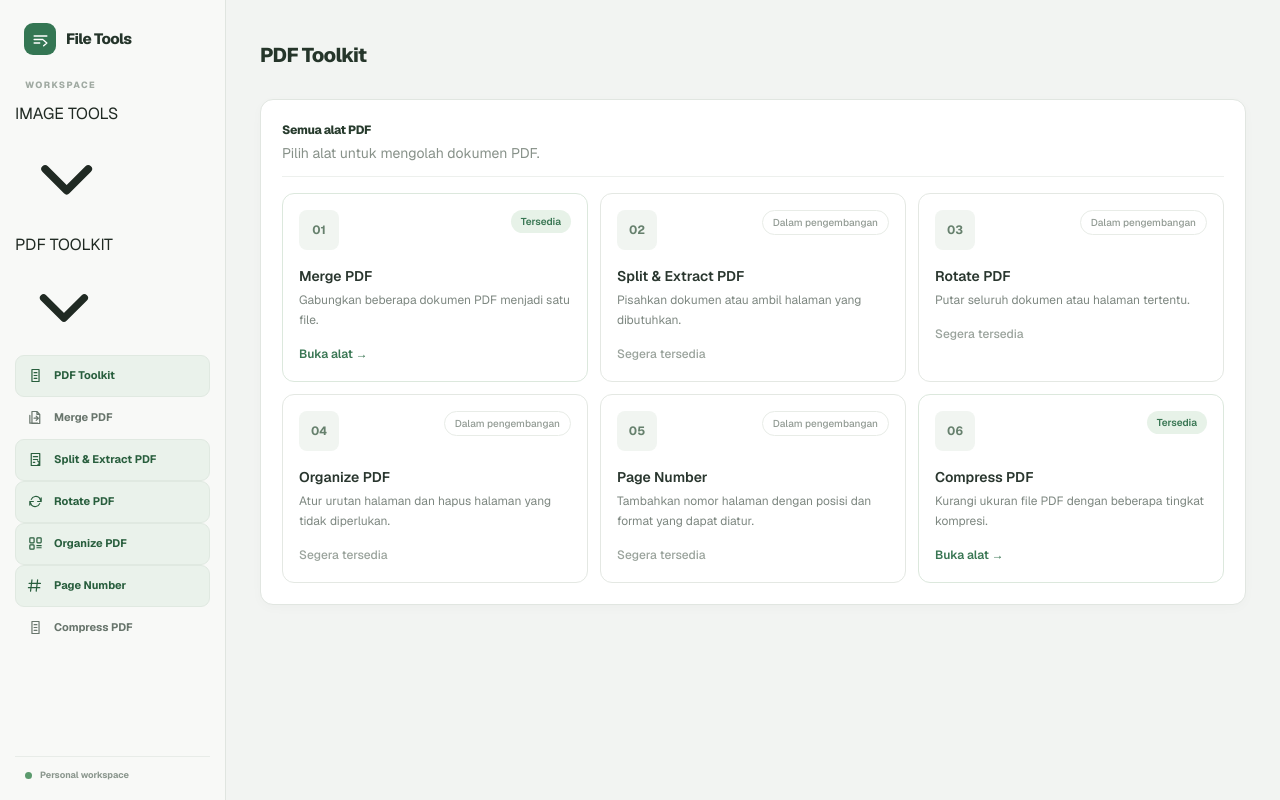
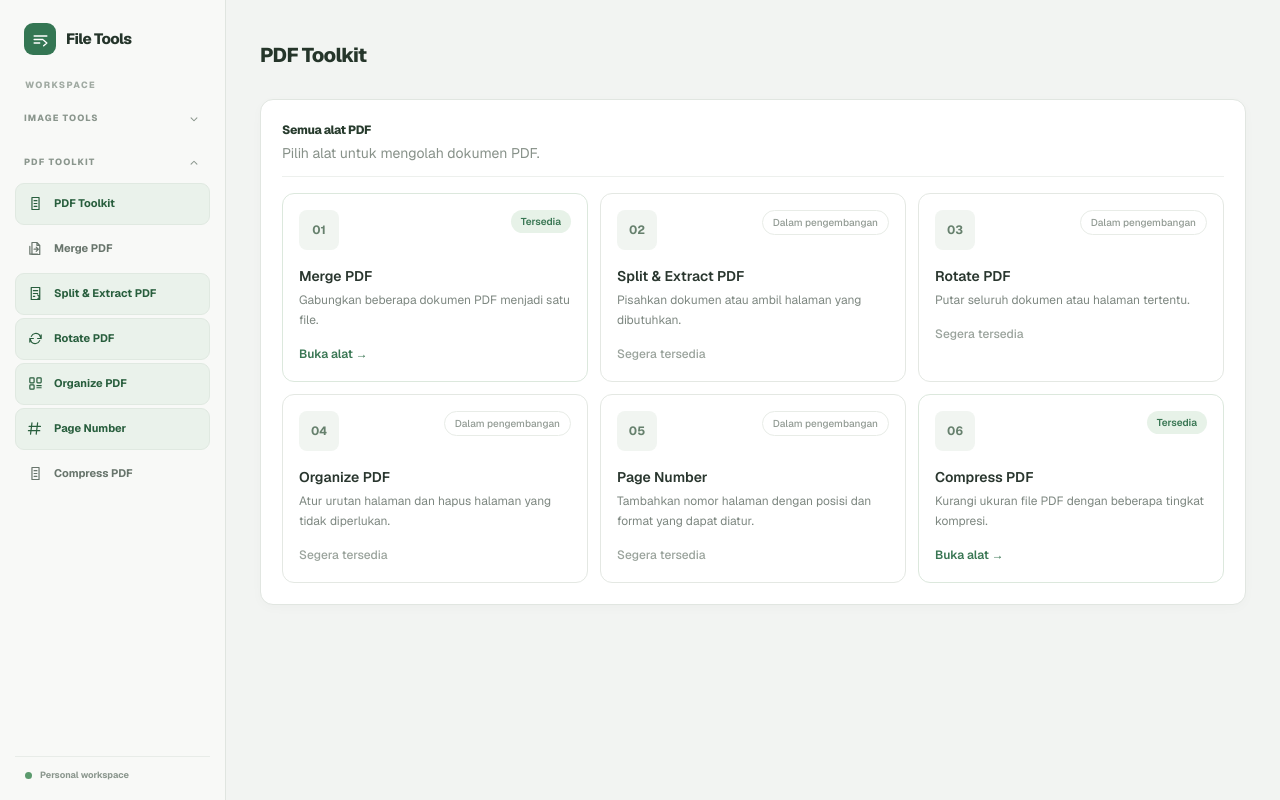
Before and after one commit to adhen10/remove-bg, a Next.js app in the folder frontend/: page /pdf-tools in a window 1280 px wide. Built offline with nearby package versions, Linux system fonts and the light colour scheme.

Commit message:
fix: style collapsible sidebar groups and chevrons

```diff
--- a/frontend/app/globals.css
+++ b/frontend/app/globals.css
@@ -1337,7 +1337,37 @@ body {
   font-weight: 800;
   letter-spacing: 1.4px;
 }
-.app-sidebar-nav { display: grid; gap: 4px; }
+.app-sidebar-nav { display: grid; gap: 10px; }
+.app-sidebar-group { display: grid; gap: 3px; }
+.app-sidebar-group-toggle {
+  width: 100%;
+  min-height: 34px;
+  display: flex;
+  align-items: center;
+  justify-content: space-between;
+  gap: 8px;
+  padding: 0 9px;
+  border: 0;
+  border-radius: 7px;
+  background: transparent;
+  color: #8a968d;
+  cursor: pointer;
+  text-align: left;
+  font: inherit;
+  font-size: 9px;
+  font-weight: 800;
+  letter-spacing: 1.15px;
+}
+.app-sidebar-group-toggle:hover { color: #345b40; background: #eef2ed; }
+.app-sidebar-group-toggle svg {
+  display: block;
+  flex: 0 0 14px;
+  width: 14px;
+  height: 14px;
+  transition: transform .18s ease;
+}
+.app-sidebar-group.is-open .app-sidebar-group-toggle svg { transform: rotate(180deg); }
+.app-sidebar-group-links { display: grid; gap: 3px; }
 .app-sidebar-link {
   min-height: 42px;
   display: flex;
```
